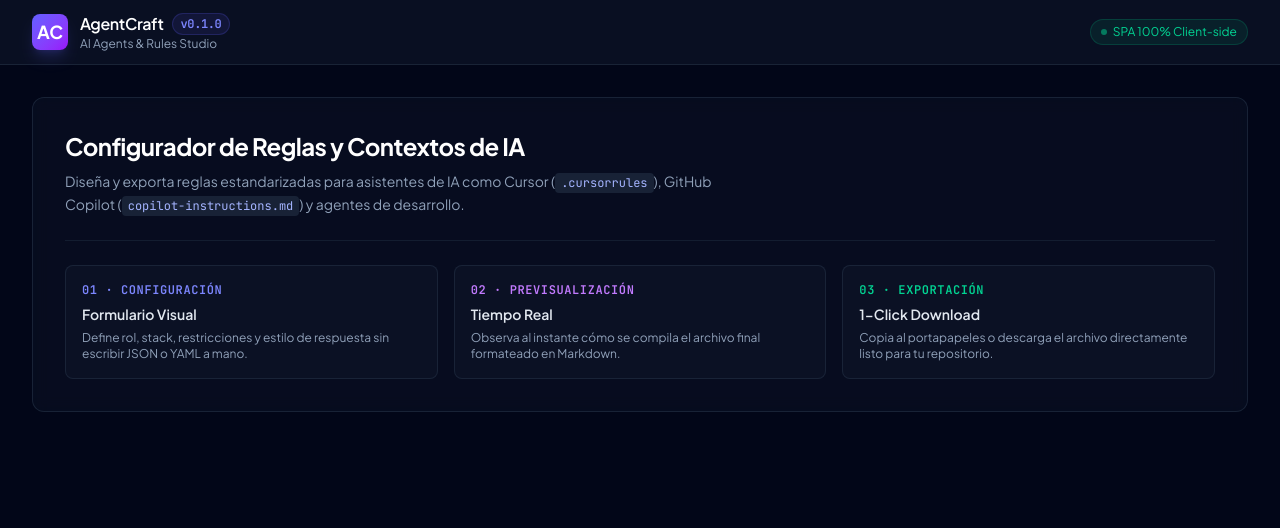
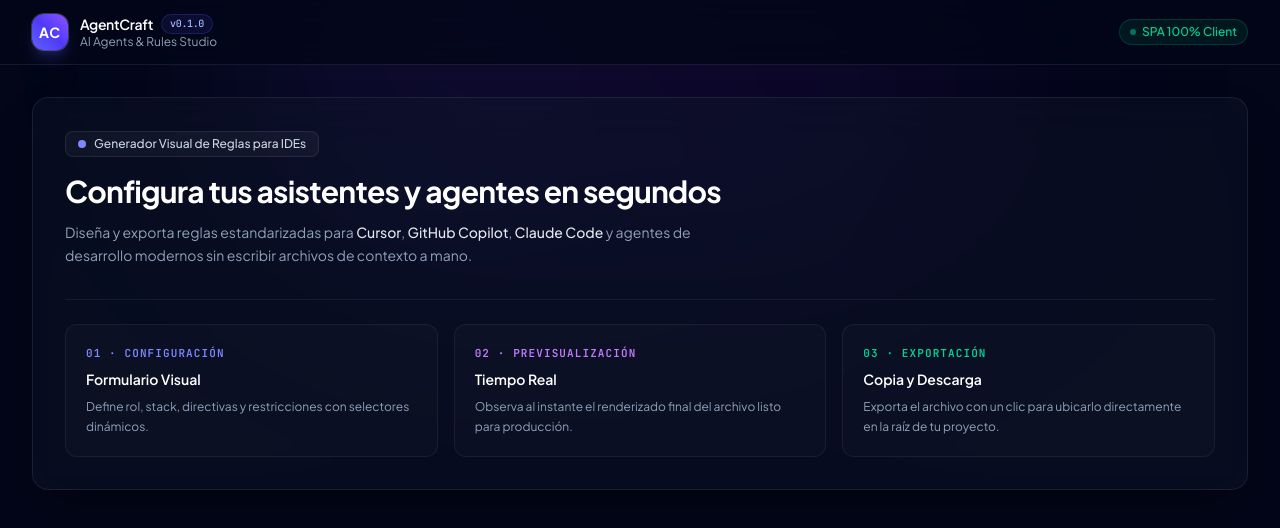
Before and after one commit to vicnx/agent-craft, an Angular app: page / in a window 1280 px wide. Shown: the top 528 px of the page. Built offline with nearby package versions, Linux system fonts and the light colour scheme.

Commit message:
docs: sintetizar README, actualizar directivas de diseño moderno y definir formato de commits

```diff
--- a/src/app/app.html
+++ b/src/app/app.html
@@ -1,56 +1,63 @@
-<div class="min-h-screen flex flex-col bg-slate-950 text-slate-100">
+<div class="min-h-screen flex flex-col bg-slate-950 text-slate-100 relative overflow-hidden selection:bg-indigo-500 selection:text-white">
+  <!-- Subtle ambient glow in background -->
+  <div class="pointer-events-none absolute -top-40 left-1/2 -translate-x-1/2 w-[800px] h-[400px] bg-gradient-to-tr from-indigo-500/15 via-purple-600/10 to-transparent blur-[120px] rounded-full"></div>
+
   <!-- Top Navigation Header -->
-  <header class="border-b border-slate-800/80 bg-slate-900/60 backdrop-blur-md sticky top-0 z-50">
+  <header class="border-b border-white/[0.08] bg-slate-950/70 backdrop-blur-xl sticky top-0 z-50">
     <div class="max-w-7xl mx-auto px-4 sm:px-6 lg:px-8 h-16 flex items-center justify-between">
       <div class="flex items-center gap-3">
-        <div class="w-9 h-9 rounded-lg bg-gradient-to-br from-indigo-500 to-purple-600 flex items-center justify-center shadow-lg shadow-indigo-500/20 font-bold text-white text-lg">
+        <div class="w-9 h-9 rounded-xl bg-gradient-to-tr from-indigo-500 via-indigo-600 to-violet-500 flex items-center justify-center shadow-lg shadow-indigo-500/25 ring-1 ring-white/20 font-bold text-white text-sm tracking-wider">
           AC
         </div>
         <div>
-          <h1 class="text-base font-semibold tracking-tight text-white flex items-center gap-2">
+          <h1 class="text-sm font-semibold tracking-tight text-white flex items-center gap-2">
             AgentCraft
-            <span class="text-xs px-2 py-0.5 rounded-full font-mono bg-indigo-500/10 text-indigo-400 border border-indigo-500/20">v0.1.0</span>
+            <span class="text-[10px] font-mono px-2 py-0.5 rounded-full bg-indigo-500/10 text-indigo-300 border border-indigo-500/20 font-medium">v0.1.0</span>
           </h1>
           <p class="text-xs text-slate-400 hidden sm:block">AI Agents & Rules Studio</p>
         </div>
       </div>
 
-      <div class="flex items-center gap-3">
-        <span class="inline-flex items-center gap-1.5 text-xs text-emerald-400 bg-emerald-500/10 border border-emerald-500/20 px-2.5 py-1 rounded-full">
+      <div class="flex items-center gap-2 sm:gap-3">
+        <span class="inline-flex items-center gap-1.5 text-xs text-emerald-400 bg-emerald-500/10 border border-emerald-500/20 px-2.5 py-1 rounded-full font-medium">
           <span class="w-1.5 h-1.5 rounded-full bg-emerald-400 animate-pulse"></span>
-          SPA 100% Client-side
+          SPA 100% Client
         </span>
       </div>
     </div>
   </header>
 
   <!-- Main Content Layout (Responsive Grid) -->
-  <main class="flex-1 max-w-7xl w-full mx-auto p-4 sm:p-6 lg:p-8 flex flex-col gap-6">
-    <div class="rounded-xl border border-slate-800/80 bg-slate-900/40 p-6 sm:p-8 backdrop-blur-sm">
+  <main class="flex-1 max-w-7xl w-full mx-auto p-4 sm:p-6 lg:p-8 flex flex-col gap-6 relative z-10">
+    <div class="rounded-2xl border border-white/[0.08] bg-slate-900/40 p-6 sm:p-8 backdrop-blur-xl shadow-2xl shadow-black/40">
       <div class="max-w-2xl">
-        <h2 class="text-xl sm:text-2xl font-bold tracking-tight text-white">
-          Configurador de Reglas y Contextos de IA
+        <div class="inline-flex items-center gap-2 px-3 py-1 rounded-lg bg-white/[0.04] border border-white/[0.08] text-xs font-medium text-slate-300 mb-4">
+          <span class="w-2 h-2 rounded-full bg-indigo-400"></span>
+          Generador Visual de Reglas para IDEs
+        </div>
+        <h2 class="text-2xl sm:text-3xl font-bold tracking-tight text-white">
+          Configura tus asistentes y agentes en segundos
         </h2>
-        <p class="mt-2 text-sm text-slate-400 leading-relaxed">
-          Diseña y exporta reglas estandarizadas para asistentes de IA como Cursor (<code class="text-indigo-300 font-mono text-xs bg-slate-800/80 px-1.5 py-0.5 rounded">.cursorrules</code>), GitHub Copilot (<code class="text-indigo-300 font-mono text-xs bg-slate-800/80 px-1.5 py-0.5 rounded">copilot-instructions.md</code>) y agentes de desarrollo.
+        <p class="mt-3 text-sm text-slate-400 leading-relaxed">
+          Diseña y exporta reglas estandarizadas para <span class="text-slate-200 font-medium">Cursor</span>, <span class="text-slate-200 font-medium">GitHub Copilot</span>, <span class="text-slate-200 font-medium">Claude Code</span> y agentes de desarrollo modernos sin escribir archivos de contexto a mano.
         </p>
       </div>
 
-      <div class="mt-6 grid grid-cols-1 md:grid-cols-3 gap-4 pt-6 border-t border-slate-800/60">
-        <div class="p-4 rounded-lg bg-slate-900/60 border border-slate-800/80 flex flex-col gap-1.5">
-          <span class="text-xs font-mono uppercase tracking-wider text-indigo-400 font-semibold">01 · Configuración</span>
-          <h3 class="text-sm font-semibold text-slate-200">Formulario Visual</h3>
-          <p class="text-xs text-slate-400">Define rol, stack, restricciones y estilo de respuesta sin escribir JSON o YAML a mano.</p>
+      <div class="mt-8 grid grid-cols-1 md:grid-cols-3 gap-4 pt-6 border-t border-white/[0.06]">
+        <div class="group p-5 rounded-xl bg-white/[0.02] border border-white/[0.06] hover:border-indigo-500/30 hover:bg-white/[0.04] transition-all duration-200 flex flex-col gap-2">
+          <span class="text-[11px] font-mono uppercase tracking-widest text-indigo-400 font-semibold">01 · Configuración</span>
+          <h3 class="text-sm font-semibold text-white group-hover:text-indigo-300 transition-colors">Formulario Visual</h3>
+          <p class="text-xs text-slate-400 leading-relaxed">Define rol, stack, directivas y restricciones con selectores dinámicos.</p>
         </div>
-        <div class="p-4 rounded-lg bg-slate-900/60 border border-slate-800/80 flex flex-col gap-1.5">
-          <span class="text-xs font-mono uppercase tracking-wider text-purple-400 font-semibold">02 · Previsualización</span>
-          <h3 class="text-sm font-semibold text-slate-200">Tiempo Real</h3>
-          <p class="text-xs text-slate-400">Observa al instante cómo se compila el archivo final formateado en Markdown.</p>
+        <div class="group p-5 rounded-xl bg-white/[0.02] border border-white/[0.06] hover:border-purple-500/30 hover:bg-white/[0.04] transition-all duration-200 flex flex-col gap-2">
+          <span class="text-[11px] font-mono uppercase tracking-widest text-purple-400 font-semibold">02 · Previsualización</span>
+          <h3 class="text-sm font-semibold text-white group-hover:text-purple-300 transition-colors">Tiempo Real</h3>
+          <p class="text-xs text-slate-400 leading-relaxed">Observa al instante el renderizado final del archivo listo para producción.</p>
         </div>
-        <div class="p-4 rounded-lg bg-slate-900/60 border border-slate-800/80 flex flex-col gap-1.5">
-          <span class="text-xs font-mono uppercase tracking-wider text-emerald-400 font-semibold">03 · Exportación</span>
-          <h3 class="text-sm font-semibold text-slate-200">1-Click Download</h3>
-          <p class="text-xs text-slate-400">Copia al portapapeles o descarga el archivo directamente listo para tu repositorio.</p>
+        <div class="group p-5 rounded-xl bg-white/[0.02] border border-white/[0.06] hover:border-emerald-500/30 hover:bg-white/[0.04] transition-all duration-200 flex flex-col gap-2">
+          <span class="text-[11px] font-mono uppercase tracking-widest text-emerald-400 font-semibold">03 · Exportación</span>
+          <h3 class="text-sm font-semibold text-white group-hover:text-emerald-300 transition-colors">Copia y Descarga</h3>
+          <p class="text-xs text-slate-400 leading-relaxed">Exporta el archivo con un clic para ubicarlo directamente en la raíz de tu proyecto.</p>
         </div>
       </div>
     </div>
```
Also changed, not shown: 2 other files (tests, documents, lock files or other folders).
